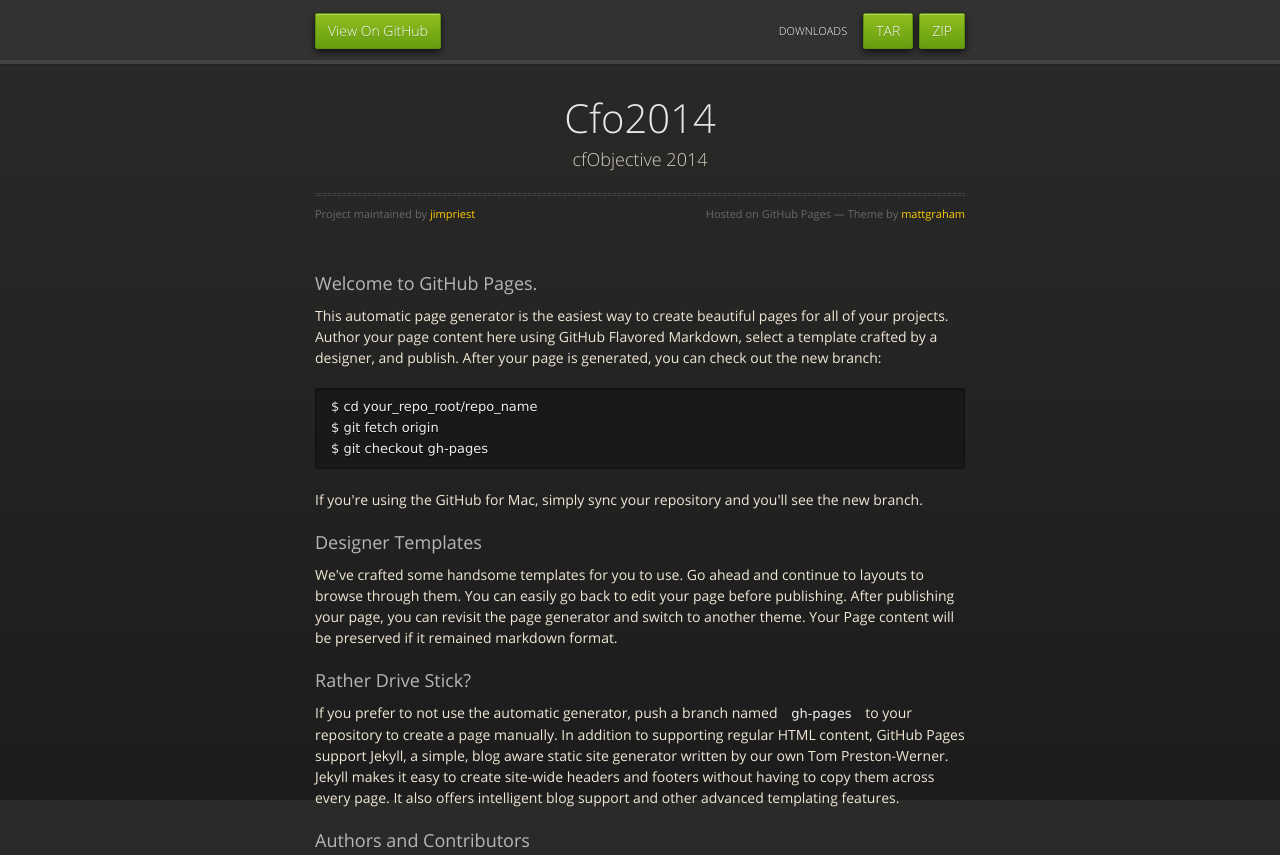
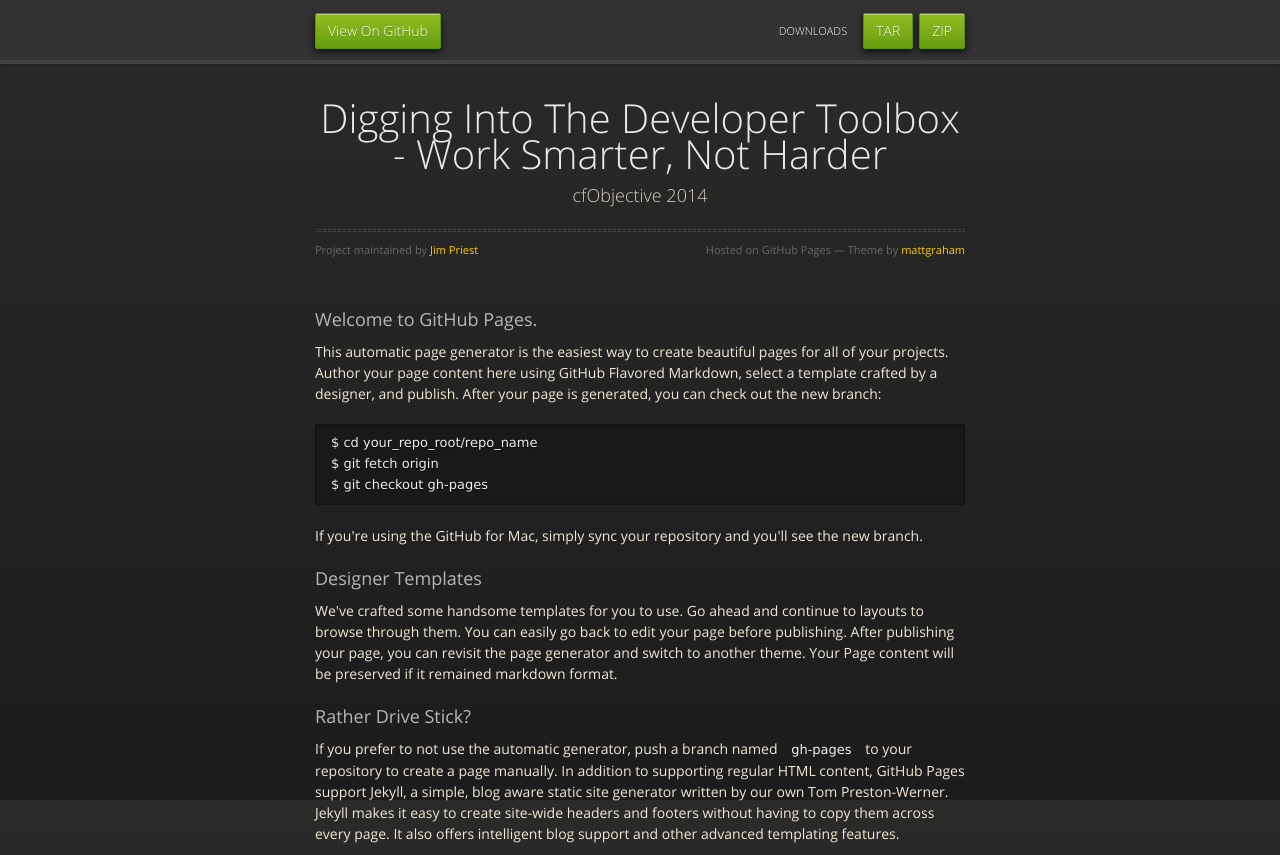
Before and after one commit to jimpriest/cfo2014, a plain HTML site: page index.html in a window 1280 px wide. Shown: the top 855 px of the page. Drawn offline with nearby package versions, Linux system fonts and the light colour scheme.

Commit message:
Updated title

```diff
--- a/index.html
+++ b/index.html
@@ -3,7 +3,7 @@
   <head>
     <meta charset="utf-8">
     <meta http-equiv="X-UA-Compatible" content="chrome=1">
-    <title>Cfo2014 by jimpriest</title>
+    <title>Digging Into The Developer Toolbox - Work Smarter, Not Harder</title>
     <link rel="stylesheet" href="stylesheets/styles.css">
     <link rel="stylesheet" href="stylesheets/pygment_trac.css">
     <script src="https://ajax.googleapis.com/ajax/libs/jquery/1.7.1/jquery.min.js"></script>
@@ -31,10 +31,10 @@
 
       <section>
         <div id="title">
-          <h1>Cfo2014</h1>
+          <h1>Digging Into The Developer Toolbox - Work Smarter, Not Harder</h1>
           <p>cfObjective 2014</p>
           <hr>
-          <span class="credits left">Project maintained by <a href="https://github.com/jimpriest">jimpriest</a></span>
+          <span class="credits left">Project maintained by <a href="https://github.com/jimpriest">Jim Priest</a></span>
           <span class="credits right">Hosted on GitHub Pages &mdash; Theme by <a href="https://twitter.com/michigangraham">mattgraham</a></span>
         </div>
 
```
